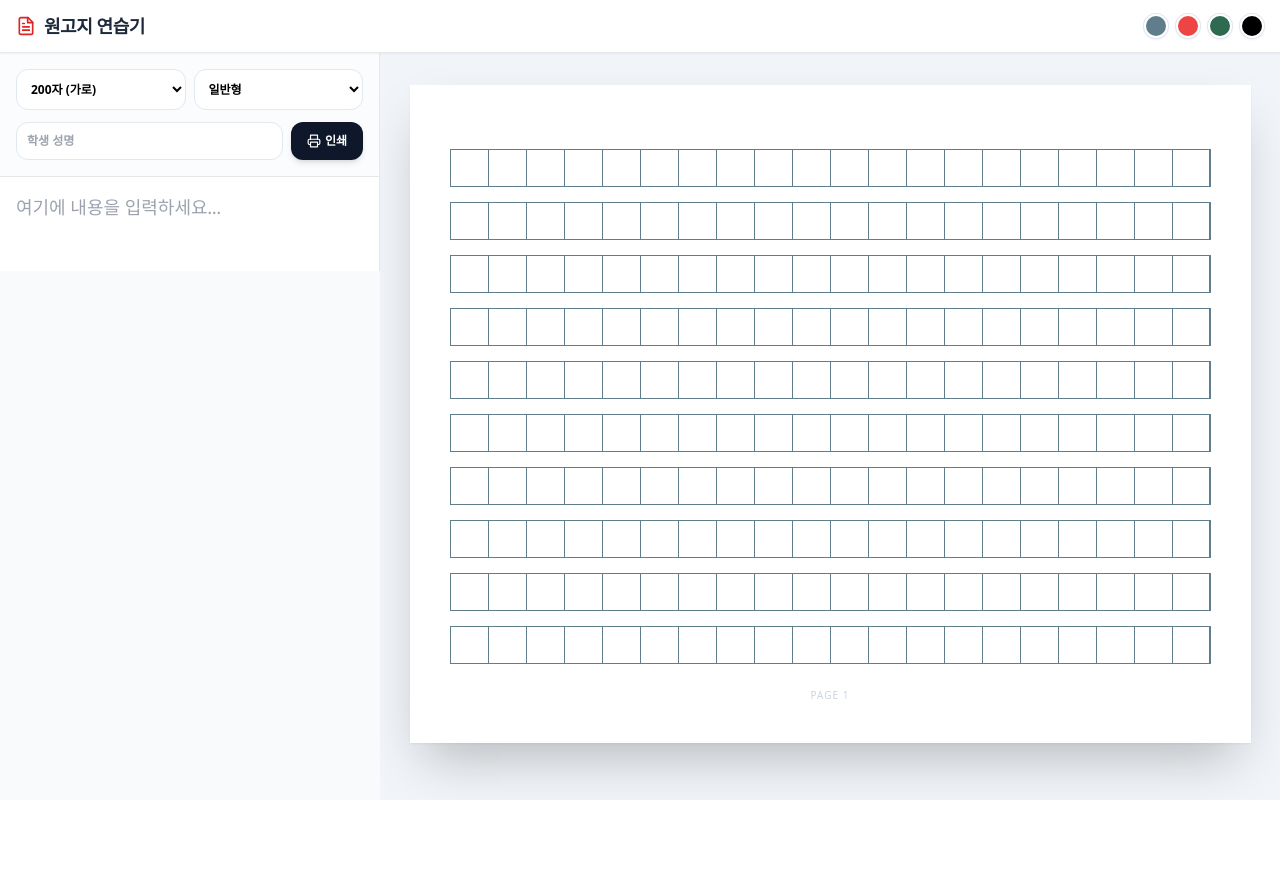
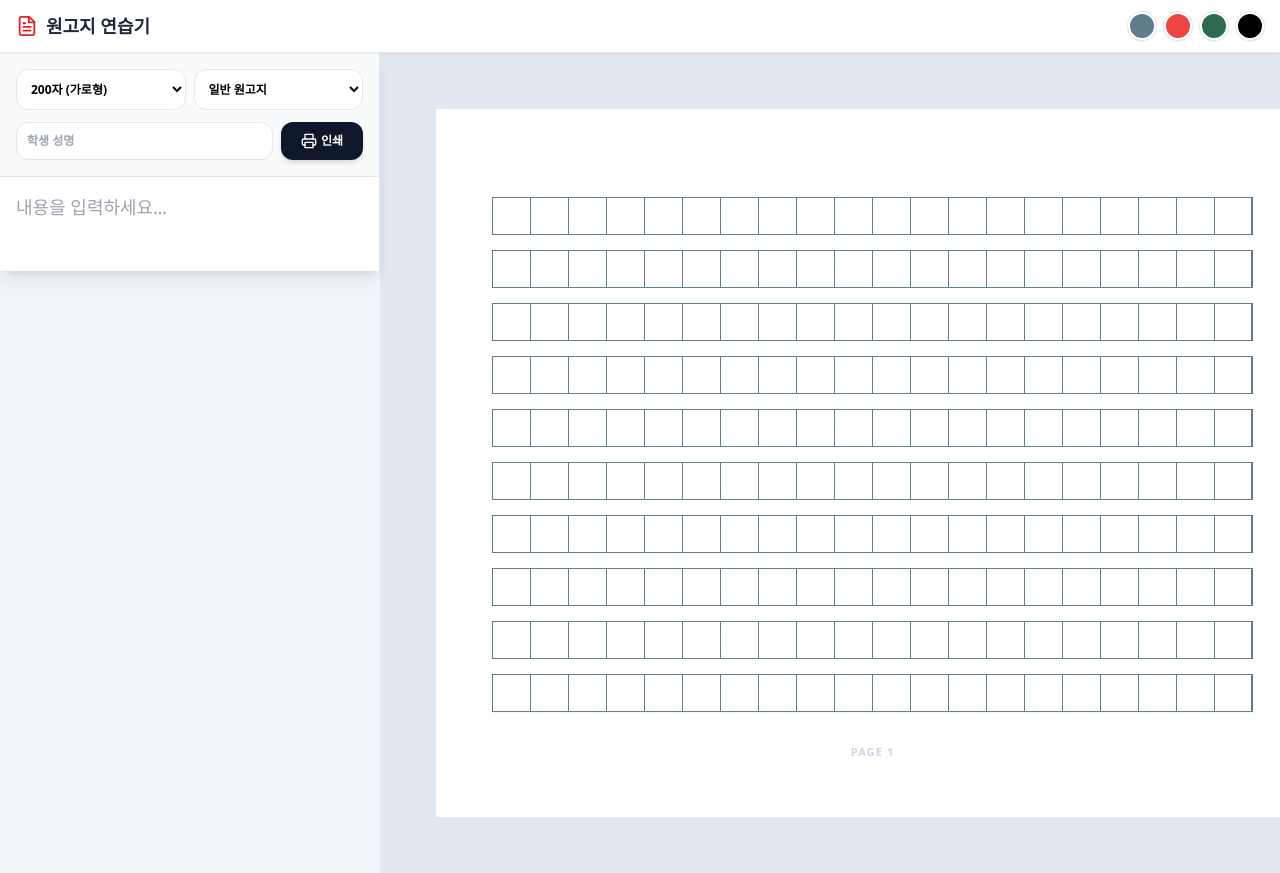
Before and after one commit to 02100korean/wongoji_s, a React (Create React App) app: page / in a window 1280 px wide. Before the commit the page ends 800 px from the top, so only its background shows below. Built offline with nearby package versions, Linux system fonts and the light colour scheme.

Commit message:
App.js 업데이트

```diff
--- a/src/App.js
+++ b/src/App.js
@@ -63,7 +63,7 @@ const App = () => {
             </div>
         );
     }
-    return <div key={key} style={cellStyle} className="font-medium">{cellData.content}</div>;
+    return <div key={key} style={cellStyle} className="font-medium text-slate-900">{cellData.content}</div>;
   };
 
   const Manuscript = ({ text, settings, name }) => {
@@ -79,23 +79,23 @@ const App = () => {
     };
 
     return (
-      <div className="flex flex-col items-center w-full bg-white print:block">
+      <div className="flex flex-col items-center min-w-max bg-white print:block">
         {Array.from({ length: pageCount }).map((_, p) => (
-          <div key={p} className="wongoji-page-unit flex flex-col items-center w-full">
-            <div className="wongoji-paper-dynamic bg-white flex flex-col items-center p-6 md:p-10 shadow-sm"
+          <div key={p} className="wongoji-page-unit flex flex-col items-center">
+            <div className="wongoji-paper-dynamic bg-white flex flex-col items-center p-10 md:p-14"
                  style={{ width: 'fit-content' }}>
-              <div className="w-full flex justify-end mb-6 px-2">
-                {p === 0 && name && <div className="border-b-2 border-slate-800 px-6 text-sm font-bold pb-1">성명: {name}</div>}
+              <div className="w-full flex justify-end mb-8 px-2">
+                {p === 0 && name && <div className="border-b-2 border-slate-900 px-8 text-base font-bold pb-1 shadow-sm">성명: {name}</div>}
               </div>
-              <div className="manuscript-grid flex flex-col" style={{ gap: getRowGap() }}>
+              <div className="manuscript-grid flex flex-col shadow-sm" style={{ gap: getRowGap() }}>
                 {Array.from({ length: rows }).map((_, r) => (
                   <div key={r} className="flex" style={{ borderRight: settings.viewMode !== 'grid' ? `1.2px solid ${lineColor}` : 'none' }}>
                     {Array.from({ length: cols }).map((_, c) => renderCell(allCells[p * gridVal + r * cols + c], `c-${p}-${r}-${c}`, c === cols - 1))}
                   </div>
                 ))}
               </div>
-              <div className="w-full text-center mt-6 text-[10px] text-slate-300 no-print uppercase tracking-widest">Page {p + 1}</div>
-              {p < pageCount - 1 && <div className="w-full border-b border-dashed border-slate-100 my-12 no-print"></div>}
+              <div className="w-full text-center mt-8 text-[11px] text-slate-300 no-print font-bold tracking-widest">PAGE {p + 1}</div>
+              {p < pageCount - 1 && <div className="w-full border-b-2 border-dotted border-slate-100 my-16 no-print"></div>}
             </div>
           </div>
         ))}
@@ -104,71 +104,85 @@ const App = () => {
   };
 
   return (
-    <div className={`app-container flex flex-col bg-slate-50 min-h-screen ${gridType === '200' ? 'print-landscape' : 'print-portrait'}`}>
-      <nav className="bg-white border-b px-4 py-3 no-print flex justify-between items-center shrink-0 sticky top-0 z-30 shadow-sm">
+    <div className={`app-container flex flex-col bg-slate-100 min-h-screen ${gridType === '200' ? 'print-landscape' : 'print-portrait'}`}>
+      {/* 네비게이션 */}
+      <nav className="bg-white border-b px-4 py-3 no-print flex justify-between items-center shrink-0 sticky top-0 z-40 shadow-sm">
         <div className="flex items-center gap-2">
-          <FileText className="text-red-600" size={20} />
-          <h1 className="text-base md:text-lg font-black text-slate-800 tracking-tight">원고지 연습기</h1>
+          <FileText className="text-red-600" size={22} />
+          <h1 className="text-lg font-black text-slate-800">원고지 연습기</h1>
         </div>
         <div className="flex gap-2">
           {['#607d8b', '#ef4444', '#2d6a4f', '#000000'].map(c => (
-            <button key={c} onClick={() => setLineColor(c)} className="w-6 h-6 rounded-full border-2 border-white shadow ring-1 ring-slate-200" style={{ backgroundColor: c }} />
+            <button key={c} onClick={() => setLineColor(c)} className="w-7 h-7 rounded-full border-2 border-white shadow ring-1 ring-slate-200" style={{ backgroundColor: c }} />
           ))}
         </div>
       </nav>
 
-      <div className="flex-1 flex flex-col md:flex-row overflow-hidden">
-        <aside className="w-full md:w-[380px] bg-white border-b md:border-b-0 md:border-r no-print flex flex-col shrink-0 z-20 h-[40vh] md:h-full">
-          <div className="p-4 border-b bg-slate-50/50 flex flex-col gap-3">
+      <div className="flex-1 flex flex-col md:flex-row overflow-hidden h-[calc(100vh-53px)]">
+        {/* 입력 사이드바 */}
+        <aside className="w-full md:w-[380px] bg-white border-b md:border-b-0 md:border-r no-print flex flex-col shrink-0 z-30 h-[35%] md:h-full shadow-lg">
+          <div className="p-4 border-b bg-slate-50 flex flex-col gap-3">
             <div className="grid grid-cols-2 gap-2">
-              <select value={gridType} onChange={e => setGridType(e.target.value)} className="p-2.5 border border-slate-200 rounded-xl text-xs font-bold bg-white outline-none">
-                <option value="200">200자 (가로)</option>
-                <option value="400">400자 (세로)</option>
+              <select value={gridType} onChange={e => setGridType(e.target.value)} className="p-2.5 border rounded-xl text-xs font-bold bg-white">
+                <option value="200">200자 (가로형)</option>
+                <option value="400">400자 (세로형)</option>
               </select>
-              <select value={viewMode} onChange={e => setViewMode(e.target.value)} className="p-2.5 border border-slate-200 rounded-xl text-xs font-bold bg-white outline-none">
-                <option value="traditional">일반형</option>
+              <select value={viewMode} onChange={e => setViewMode(e.target.value)} className="p-2.5 border rounded-xl text-xs font-bold bg-white">
+                <option value="traditional">일반 원고지</option>
                 <option value="feedback">피드백용</option>
                 <option value="grid">격자형</option>
               </select>
             </div>
             <div className="flex gap-2">
-              <input type="text" value={studentName} onChange={e => setStudentName(e.target.value)} placeholder="학생 성명" className="flex-1 p-2.5 border border-slate-200 rounded-xl font-bold text-xs outline-none focus:ring-1 focus:ring-slate-300" />
-              <button onClick={() => window.print()} className="bg-slate-900 text-white px-4 py-2.5 rounded-xl font-bold text-xs hover:bg-blue-600 shadow-md transition-all flex items-center gap-1">
-                <Printer size={14}/> 인쇄
+              <input type="text" value={studentName} onChange={e => setStudentName(e.target.value)} placeholder="학생 성명" className="flex-1 p-2.5 border rounded-xl font-bold text-xs outline-none focus:ring-2 focus:ring-slate-100" />
+              <button onClick={() => window.print()} className="bg-slate-900 text-white px-5 py-2.5 rounded-xl font-bold text-xs hover:bg-red-600 shadow-md transition-all flex items-center gap-1">
+                <Printer size={16}/> 인쇄
               </button>
             </div>
           </div>
-          <div className="flex-1 p-4 overflow-hidden bg-white">
+          <div className="flex-1 p-4 bg-white">
             <textarea
               value={content}
               onChange={e => setContent(e.target.value)}
               className="w-full h-full border-none outline-none resize-none bg-transparent text-base md:text-lg leading-relaxed font-serif overflow-y-auto"
-              placeholder="여기에 내용을 입력하세요..."
+              placeholder="내용을 입력하세요..."
             />
           </div>
         </aside>
 
-        {/* 수정된 영역: overflow-auto를 적용하여 가로/세로 스크롤 가능하게 변경 */}
-        <main className="flex-1 overflow-auto bg-slate-100 p-4 md:p-8 flex justify-start md:justify-center items-start scroll-smooth">
-          <div className="min-w-full md:min-w-0 inline-block">
-            <div className="shadow-2xl bg-white origin-top-left md:origin-top scale-[0.85] sm:scale-100 transition-transform">
-              <Manuscript text={content} settings={{ gridType, viewMode, lineColor }} name={studentName} />
-            </div>
+        {/* 원고지 영역: 가로/세로 스크롤 및 확대/축소 가능 */}
+        <main className="flex-1 overflow-auto bg-slate-200 p-4 md:p-10 flex justify-start items-start relative touch-pan-x touch-pan-y">
+          <div className="manuscript-zoom-container origin-top-left md:origin-top transition-transform p-4">
+            <Manuscript text={content} settings={{ gridType, viewMode, lineColor }} name={studentName} />
           </div>
         </main>
       </div>
 
       <style>{`
-        /* 스크롤바 커스텀 */
-        ::-webkit-scrollbar { width: 6px; height: 6px; }
-        ::-webkit-scrollbar-thumb { background: #cbd5e1; border-radius: 10px; }
+        /* 전역 스크롤바 최적화 */
+        ::-webkit-scrollbar { width: 8px; height: 8px; }
+        ::-webkit-scrollbar-thumb { background: #94a3b8; border-radius: 10px; border: 2px solid #f1f5f9; }
+
+        /* 메인 원고지 영역 터치 동작 설정 */
+        main {
+          -webkit-overflow-scrolling: touch; /* iOS 부드러운 스크롤 */
+          overscroll-behavior: contain;
+        }
+
+        .manuscript-zoom-container {
+          /* 모바일에서 두 손가락 확대/축소(브라우저 기본기능)가 잘 작동하도록 설정 */
+          touch-action: manipulation;
+          display: inline-block;
+          min-width: min-content;
+        }
 
         @media print {
           .no-print { display: none !important; }
-          body, html { margin: 0 !important; padding: 0 !important; background: white !important; }
-          .app-container, .flex-1, main { display: block !important; overflow: visible !important; height: auto !important; }
+          body, html { margin: 0 !important; padding: 0 !important; background: white !important; overflow: visible !important; }
+          .app-container, .flex-1, main { display: block !important; overflow: visible !important; height: auto !important; width: 100% !important; background: white !important; }
+          .manuscript-zoom-container { transform: none !important; display: block !important; p: 0 !important; }
           .wongoji-page-unit { page-break-after: always !important; display: flex !important; align-items: center !important; justify-content: center !important; height: 100vh !important; }
-          .wongoji-paper-dynamic { transform: scale(0.9); box-shadow: none !important; }
+          .wongoji-paper-dynamic { transform: scale(0.9); box-shadow: none !important; padding: 0 !important; }
           .print-landscape { @page { size: A4 landscape; margin: 0; } }
           .print-portrait { @page { size: A4 portrait; margin: 0; } }
         }
```
